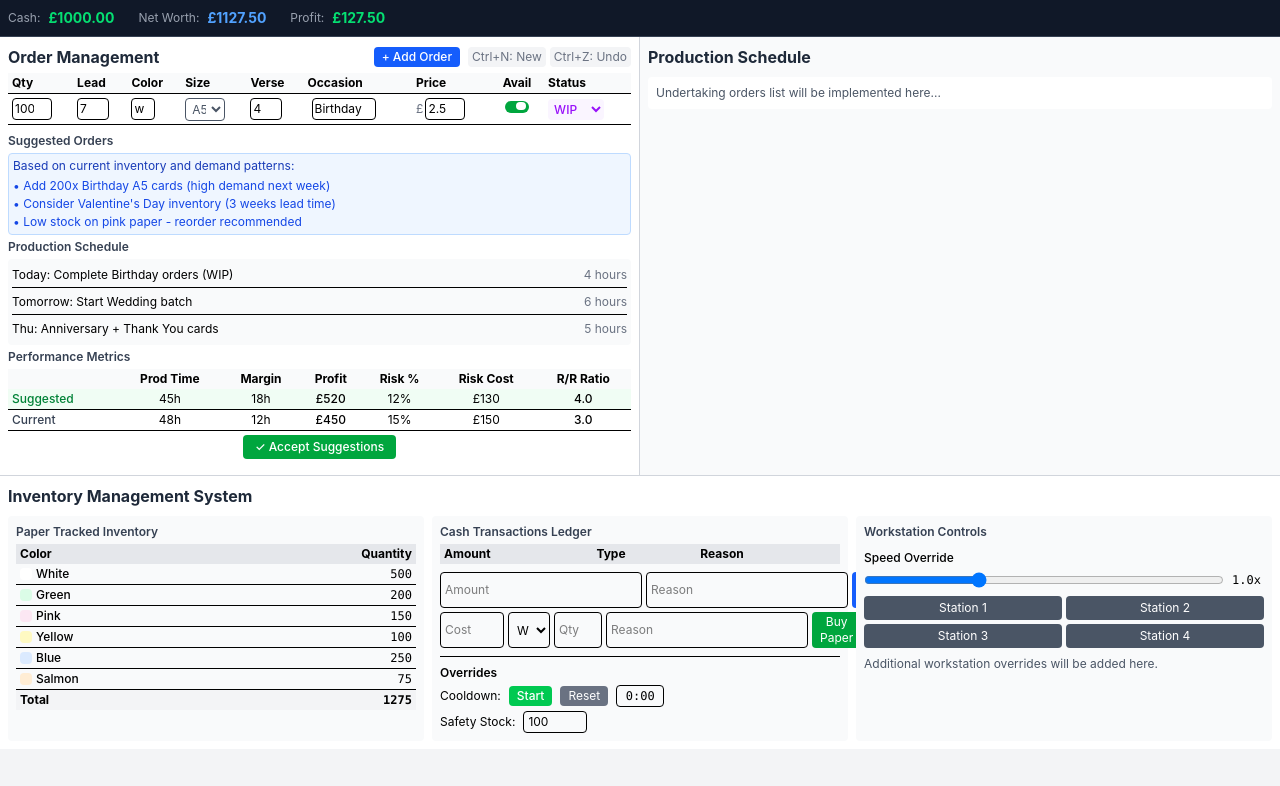
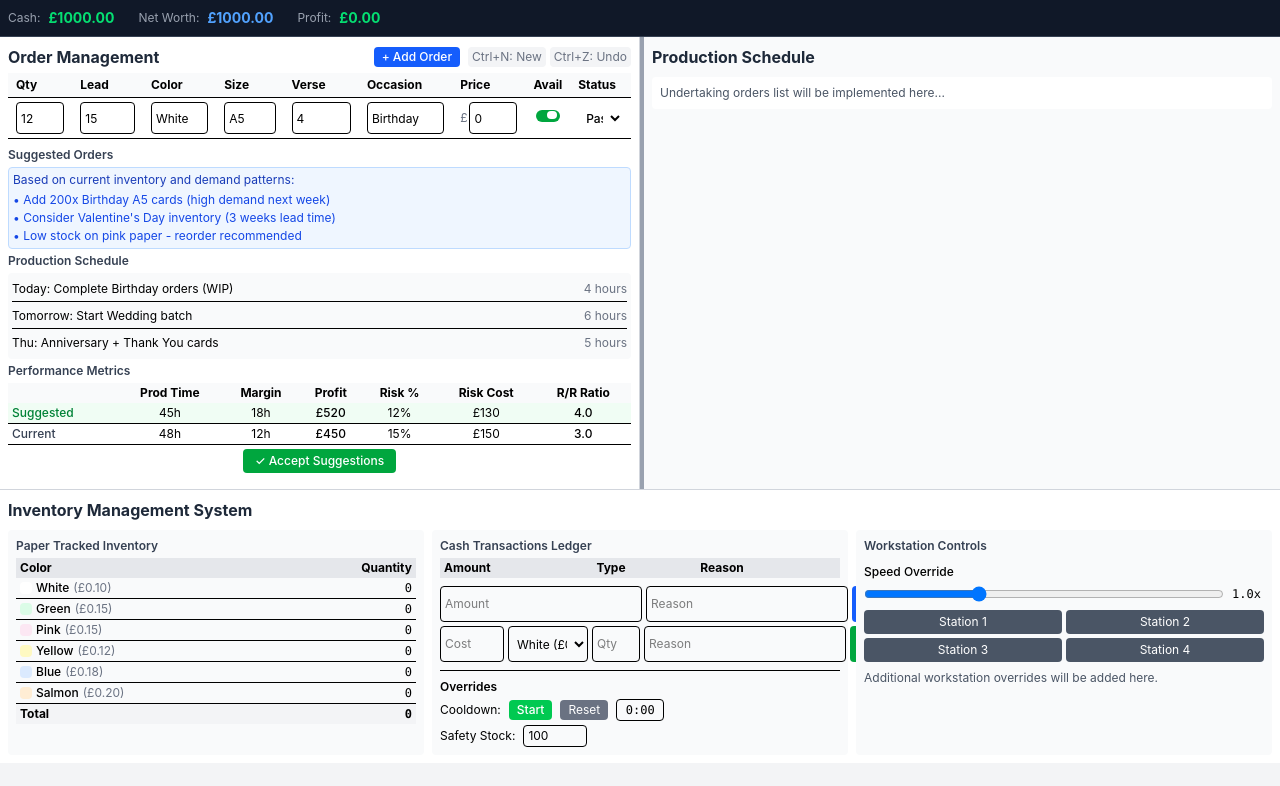
Before and after one commit to leo-hammett/Production-Game, a React (Vite) app: page / in a window 1280 px wide. Shown: the top 786 px of the page. Built offline with nearby package versions, Linux system fonts and the light colour scheme.

Commit message:
Started adding in skeleton for orderCalculations

```diff
--- a/src/App.tsx
+++ b/src/App.tsx
@@ -3,14 +3,14 @@ import "./App.css";
 
 // Types
 type OrderStatus =
-  | "cancelled"
+  | "passive"
   | "ordered"
   | "pending_inventory"
   | "WIP"
   | "sent"
   | "approved"
   | "other";
-type PaperColor = "w" | "g" | "p" | "y" | "b" | "s" | string;
+type PaperColor = "w" | "g" | "p" | "y" | "b" | "s" | string; //other colours must be addable
 
 interface Order {
   id: string;
@@ -23,11 +23,10 @@ interface Order {
   price: number;
   available: boolean;
   status: OrderStatus;
+  startTime?: number;
+  dueTime?: number;
 }
 
-interface SuggestedOrder extends Order {
-  confidence: number;
-}
 
 interface PaperInventory {
   [color: string]: number;
@@ -43,47 +42,50 @@ interface Transaction {
   reason: string;
 }
 
-// Sample occasions for autocomplete
-const OCCASIONS = [
-  "Birthday",
-  "Wedding",
-  "Anniversary",
+let OCCASIONS = [
   "Christmas",
-  "Valentine's Day",
+  "New Year",
+  "Wife's Birthday",
+  "Father's Birthday",
+  "Get Well Soon",
+  "Baby Girl",
+  "Baby Triplets",
+  "Good Luck",
+  "St David's Day",
   "Mother's Day",
-  "Father's Day",
+  "Examination Pass",
+  "Marriage",
+  "Pregnancy",
+  "New Job",
+  "18 Birthday",
+  "Driving Test Pass",
+  "New Home",
+  "Passover",
   "Easter",
-  "Graduation",
-  "New Baby",
-  "Get Well Soon",
-  "Thank You",
-  "Congratulations",
-  "Sympathy",
-  "Retirement",
-  "Hanukkah",
-  "Diwali",
-  "Eid",
-  "New Year",
-  "Halloween",
-];
+  "Silver Wedding",
+]; // Must have the ability to add new occasions
 
 function App() {
+  // Resizable panes state
+  const [leftPaneWidth, setLeftPaneWidth] = useState(50); // percentage
+  const [isDragging, setIsDragging] = useState(false);
+  const dividerRef = useRef<HTMLDivElement>(null);
+
   const [orders, setOrders] = useState<Order[]>([
     {
       id: "1",
-      quantity: 100,
-      leadTime: 7,
+      quantity: 12,
+      leadTime: 15,
       paperColor: "w",
       size: "A5",
       verseSize: 4,
       occasion: "Birthday",
-      price: 2.5,
+      price: 0,
       available: true,
-      status: "WIP",
+      status: "passive",
     },
-  ]);
+  ]); //can someone update this comment to tell me if we need to pre-populate these values, I'd much rather leave some of them blank.
 
-  const [suggestedOrders, setSuggestedOrders] = useState<SuggestedOrder[]>([]);
   const [showUndo, setShowUndo] = useState(false);
   const [previousOrders, setPreviousOrders] = useState<Order[]>([]);
   const [occasionSearch, setOccasionSearch] = useState("");
@@ -92,15 +94,21 @@ function App() {
   const occasionInputRefs = useRef<{ [key: string]: HTMLInputElement | null }>(
     {},
   );
+  const colorInputRefs = useRef<{ [key: string]: HTMLInputElement | null }>(
+    {},
+  );
+  const [activeColorIndex, setActiveColorIndex] = useState(-1);
+  const [colorSearch, setColorSearch] = useState("");
+  const [filteredColors, setFilteredColors] = useState<string[]>([]);
 
-  // Inventory Management State
+  // Inventory Management State - the game starts with nothing, then we will manually buy
   const [paperInventory, setPaperInventory] = useState<PaperInventory>({
-    w: 500,
-    g: 200,
-    p: 150,
-    y: 100,
-    b: 250,
-    s: 75,
+    w: 0,
+    g: 0,
+    p: 0,
+    y: 0,
+    b: 0,
+    s: 0,
   });
   const [transactions, setTransactions] = useState<Transaction[]>([]);
   const [cash, setCash] = useState(1000);
@@ -132,17 +140,38 @@ function App() {
       });
   };
 
+  // Color definitions with fixed prices per sheet
+  const PAPER_COLORS = [
+    { code: "w", name: "White", class: "bg-white", price: 0.10 },
+    { code: "g", name: "Green", class: "bg-green-100", price: 0.15 },
+    { code: "p", name: "Pink", class: "bg-pink-100", price: 0.15 },
+    { code: "y", name: "Yellow", class: "bg-yellow-100", price: 0.12 },
+    { code: "b", name: "Blue", class: "bg-blue-100", price: 0.18 },
+    { code: "s", name: "Salmon", class: "bg-orange-100", price: 0.20 },
+  ];
+
+  // Get color name from code
+  const getColorName = (code: string) => {
+    const color = PAPER_COLORS.find(c => c.code === code);
+    return color?.name || code;
+  };
+
+  // Get color code from name
+  const getColorCode = (name: string) => {
+    const color = PAPER_COLORS.find(c => c.name.toLowerCase() === name.toLowerCase());
+    return color?.code || name;
+  };
+
+  // Get color price from code
+  const getColorPrice = (code: string) => {
+    const color = PAPER_COLORS.find(c => c.code === code);
+    return color?.price || 0.10;
+  };
+
   // Color mapping for paper colors
   const getColorClass = (color: PaperColor) => {
-    const colorMap: { [key: string]: string } = {
-      w: "bg-white",
-      g: "bg-green-100",
-      p: "bg-pink-100",
-      y: "bg-yellow-100",
-      b: "bg-blue-100",
-      s: "bg-orange-100",
-    };
-    return colorMap[color] || "bg-gray-100";
+    const colorDef = PAPER_COLORS.find(c => c.code === color || c.name === color);
+    return colorDef?.class || "bg-gray-100";
   };
 
   // Get row color based on availability and status
@@ -214,6 +243,35 @@ function App() {
     }
   };
 
+  // Handle pane resizing
+  useEffect(() => {
+    const handleMouseMove = (e: MouseEvent) => {
+      if (!isDragging) return;
+      const newWidth = (e.clientX / window.innerWidth) * 100;
+      if (newWidth >= 20 && newWidth <= 80) {
+        setLeftPaneWidth(newWidth);
+      }
+    };
+
+    const handleMouseUp = () => {
+      setIsDragging(false);
+    };
+
+    if (isDragging) {
+      document.addEventListener('mousemove', handleMouseMove);
+      document.addEventListener('mouseup', handleMouseUp);
+      document.body.style.cursor = 'col-resize';
+      document.body.style.userSelect = 'none';
+    }
+
+    return () => {
+      document.removeEventListener('mousemove', handleMouseMove);
+      document.removeEventListener('mouseup', handleMouseUp);
+      document.body.style.cursor = '';
+      document.body.style.userSelect = '';
+    };
+  }, [isDragging]);
+
   // Keyboard shortcuts
   useEffect(() => {
     const handleKeyDown = (e: KeyboardEvent) => {
@@ -256,7 +314,7 @@ function App() {
   const calculateNetWorth = () => {
     const paperValue = Object.entries(paperInventory).reduce(
       (total, [color, qty]) => {
-        return total + qty * 0.1; // Assuming £0.10 per sheet
+        return total + qty * getColorPrice(color);
       },
       0,
     );
@@ -379,9 +437,9 @@ function App() {
       </div>
 
       {/* Two-pane section */}
-      <div className="flex">
+      <div className="flex relative">
         {/* Left Pane - Order Management */}
-        <div className="w-1/2 bg-white border-r border-gray-300">
+        <div className="bg-white border-r border-gray-300" style={{ width: `${leftPaneWidth}%` }}>
           <div className="p-2">
             <div className="flex justify-between items-center mb-1">
               <h2 className="text-base font-bold text-gray-800">
@@ -407,19 +465,19 @@ function App() {
             </div>
 
             {/* Orders Table */}
-            <div className="mb-2">
+            <div className="mb-2 overflow-x-auto">
               <table className="w-full text-xs">
                 <thead className="bg-gray-50 border-b">
                   <tr>
-                    <th className="px-1 py-0.5 text-left text-xs">Qty</th>
-                    <th className="px-1 py-0.5 text-left text-xs">Lead</th>
-                    <th className="px-1 py-0.5 text-left text-xs">Color</th>
-                    <th className="px-1 py-0.5 text-left text-xs">Size</th>
-                    <th className="px-1 py-0.5 text-left text-xs">Verse</th>
-                    <th className="px-1 py-0.5 text-left text-xs">Occasion</th>
-                    <th className="px-1 py-0.5 text-left text-xs">Price</th>
-                    <th className="px-1 py-0.5 text-center text-xs">Avail</th>
-                    <th className="px-1 py-0.5 text-left text-xs">Status</th>
+                    <th className="px-2 py-1 text-left text-xs whitespace-nowrap">Qty</th>
+                    <th className="px-2 py-1 text-left text-xs whitespace-nowrap">Lead</th>
+                    <th className="px-2 py-1 text-left text-xs whitespace-nowrap">Color</th>
+                    <th className="px-2 py-1 text-left text-xs whitespace-nowrap">Size</th>
+                    <th className="px-2 py-1 text-left text-xs whitespace-nowrap">Verse</th>
+                    <th className="px-2 py-1 text-left text-xs whitespace-nowrap">Occasion</th>
+                    <th className="px-2 py-1 text-left text-xs whitespace-nowrap">Price</th>
+                    <th className="px-2 py-1 text-center text-xs whitespace-nowrap">Avail</th>
+                    <th className="px-2 py-1 text-left text-xs whitespace-nowrap">Status</th>
                   </tr>
                 </thead>
                 <tbody>
@@ -428,72 +486,119 @@ function App() {
                       key={order.id}
                       className={`border-b hover:bg-gray-50 ${getRowColorClass(order)}`}
                     >
-                      <td className="px-1 py-0.5">
+                      <td className="px-2 py-1">
                         <input
-                          type="number"
+                          type="text"
                           value={order.quantity}
                           onChange={(e) =>
                             updateOrder(
                               order.id,
                               "quantity",
-                              parseInt(e.target.value),
+                              parseInt(e.target.value) || 0,
                             )
                           }
-                          className="w-10 px-0.5 py-0.5 border rounded text-xs"
+                          className="w-full px-1 py-1.5 border rounded text-xs h-8"
                         />
                       </td>
-                      <td className="px-1 py-0.5">
+                      <td className="px-2 py-1">
                         <input
-                          type="number"
+                          type="text"
                           value={order.leadTime}
                           onChange={(e) =>
                             updateOrder(
                               order.id,
                               "leadTime",
-                              parseInt(e.target.value),
+                              parseInt(e.target.value) || -1,
                             )
                           }
-                          className="w-8 px-0.5 py-0.5 border rounded text-xs"
+                          className="w-full px-1 py-1.5 border rounded text-xs h-8"
                           placeholder="∞"
                         />
                       </td>
-                      <td className="px-1 py-0.5">
+                      <td className="px-2 py-1 relative">
+                        <input
+                          ref={(el) =>
+                            (colorInputRefs.current[order.id] = el)
+                          }
+                          type="text"
+                          value={getColorName(order.paperColor)}
+                          onChange={(e) => {
+                            const value = e.target.value;
+                            setColorSearch(value);
+                            setFilteredColors(fuzzySearch(value, PAPER_COLORS.map(c => c.name)));
+                            // Try to match color immediately if exact match
+                            const exactMatch = PAPER_COLORS.find(c =>
+                              c.name.toLowerCase() === value.toLowerCase()
+                            );
+                            if (exactMatch) {
+                              updateOrder(order.id, "paperColor", exactMatch.code);
+                            }
+                          }}
+                          onFocus={(e) => {
+                            setColorSearch(e.target.value);
+                            setFilteredColors(
+                              fuzzySearch(e.target.value, PAPER_COLORS.map(c => c.name))
+                            );
+                            setActiveColorIndex(index);
+                          }}
+                          onBlur={() => {
+                            setTimeout(() => {
+                              setActiveColorIndex(-1);
+                              setFilteredColors([]);
+                            }, 200);
+                          }}
+                          className={`w-full px-1 py-1.5 border rounded text-xs h-8 ${getColorClass(order.paperColor)}`}
+                          placeholder="Color..."
+                        />
+                        {activeColorIndex === index &&
+                          filteredColors.length > 0 && (
+                            <div className="absolute z-50 top-full left-0 w-full bg-white border rounded shadow-lg">
+                              {filteredColors.map((colorName) => {
+                                const color = PAPER_COLORS.find(c => c.name === colorName);
+                                return (
+                                  <button
+                                    key={colorName}
+                                    onMouseDown={(e) => {
+                                      e.preventDefault();
+                                      if (color) {
+                                        updateOrder(order.id, "paperColor", color.code);
+                                      }
+                                      setFilteredColors([]);
+                                      setActiveColorIndex(-1);
+                                    }}
+                                    className={`block w-full text-left px-2 py-1 hover:bg-blue-50 text-xs ${color?.class} flex justify-between items-center`}
+                                  >
+                                    <span>{colorName}</span>
+                                    <span className="text-gray-500">£{color?.price.toFixed(2)}/sheet</span>
+                                  </button>
+                                );
+                              })}
+                            </div>
+                          )}
+                      </td>
+                      <td className="px-2 py-1">
                         <input
                           type="text"
-                          value={order.paperColor}
-                          onChange={(e) =>
-                            updateOrder(order.id, "paperColor", e.target.value)
-                          }
-                          className={`w-6 px-0.5 py-0.5 border rounded text-xs ${getColorClass(order.paperColor)}`}
-                          maxLength={1}
-                          title="w=white, g=green, p=pink, y=yellow, b=blue, s=salmon"
-                        />
-                      </td>
-                      <td className="px-1 py-0.5">
-                        <select
                           value={order.size}
                           onChange={(e) =>
                             updateOrder(order.id, "size", e.target.value)
                           }
-                          className="w-10 px-0.5 py-0.5 border rounded text-gray-600 text-xs"
-                        >
-                          <option value="A5">A5</option>
-                          <option value="A6">A6</option>
-                          <option value="A7">A7</option>
-                        </select>
+                          className="w-full px-1 py-1.5 border rounded text-xs h-8"
+                          placeholder="Size"
+                        />
                       </td>
-                      <td className="px-1 py-0.5">
+                      <td className="px-2 py-1">
                         <input
-                          type="number"
+                          type="text"
                           value={order.verseSize}
                           onChange={(e) =>
                             updateOrder(
                               order.id,
                               "verseSize",
-                              parseInt(e.target.value),
+                              parseInt(e.target.value) || 0,
                             )
                           }
-                          className="w-8 px-0.5 py-0.5 border rounded text-xs"
+                          className="w-full px-1 py-1.5 border rounded text-xs h-8"
                         />
                       </td>
                       <td className="px-2 py-1 relative">
@@ -525,12 +630,12 @@ function App() {
                               setFilteredOccasions([]);
                             }, 200);
                           }}
-                          className="w-16 px-0.5 py-0.5 border rounded text-xs"
-                          placeholder="Type..."
+                          className="w-full px-1 py-1.5 border rounded text-xs h-8"
+                          placeholder="Occasion..."
                         />
                         {activeOccasionIndex === index &&
                           filteredOccasions.length > 0 && (
-                            <div className="absolute z-50 top-full left-0 w-24 bg-white border rounded shadow-lg">
+                            <div className="absolute z-50 top-full left-0 w-full bg-white border rounded shadow-lg max-h-32 overflow-y-auto">
                               {filteredOccasions.map((occasion) => (
                                 <button
                                   key={occasion}
@@ -548,21 +653,20 @@ function App() {
                             </div>
                           )}
                       </td>
-                      <td className="px-1 py-0.5">
+                      <td className="px-2 py-1">
                         <div className="flex items-center">
                           <span className="mr-0.5 text-gray-500">£</span>
                           <input
-                            type="number"
-                            step="0.01"
+                            type="text"
                             value={order.price}
                             onChange={(e) =>
                               updateOrder(
                                 order.id,
                                 "price",
-                                parseFloat(e.target.value),
+                                parseFloat(e.target.value) || 0,
                               )
                             }
-                            className="w-10 px-0.5 py-0.5 border rounded text-xs"
+                            className="w-full px-1 py-1.5 border rounded text-xs h-8"
                           />
                         </div>
                       </td>
@@ -583,7 +687,7 @@ function App() {
                           <div className="w-6 h-3 bg-gray-200 peer-focus:outline-none rounded-full peer peer-checked:after:translate-x-full peer-checked:after:border-white after:content-[''] after:absolute after:top-[1px] after:left-[1px] after:bg-white after:rounded-full after:h-2 after:w-2.5 after:transition-all peer-checked:bg-green-600"></div>
                         </label>
                       </td>
-                      <td className="px-1 py-0.5">
+                      <td className="px-2 py-1">
                         <select
                           value={order.status}
                           onChange={(e) =>
@@ -593,9 +697,9 @@ function App() {
                               e.target.value as OrderStatus,
                             )
                           }
-                          className={`w-14 px-0.5 py-0.5 rounded text-xs font-medium ${getStatusColor(order.status)}`}
+                          className={`w-full px-1 py-1.5 rounded text-xs font-medium h-8 ${getStatusColor(order.status)}`}
                         >
-                          <option value="cancelled">Cancel</option>
+                          <option value="passive">Passive</option>
                           <option value="ordered">Ordered</option>
                           <option value="pending_inventory">Pending</option>
                           <option value="WIP">WIP</option>
@@ -756,8 +860,15 @@ function App() {
             </div>
           </div>
         </div>
+        {/* Draggable Divider */}
+        <div
+          ref={dividerRef}
+          className="w-1 bg-gray-400 hover:bg-gray-500 cursor-col-resize transition-colors"
+          onMouseDown={() => setIsDragging(true)}
+        />
+
         {/* Right Pane - Production Schedule */}
-        <div className="w-1/2 bg-gray-50 p-2">
+        <div className="bg-gray-50 p-2 flex-1" style={{ width: `${100 - leftPaneWidth}%` }}>
           <div className="max-w-2xl mx-auto">
             <h2 className="text-base font-bold text-gray-800 mb-2">
               Production Schedule
@@ -799,19 +910,10 @@ function App() {
                             className={`w-3 h-3 rounded ${getColorClass(color)}`}
                           />
                           <span className="font-medium">
-                            {color === "w"
-                              ? "White"
-                              : color === "g"
-                                ? "Green"
-                                : color === "p"
-                                  ? "Pink"
-                                  : color === "y"
-                                    ? "Yellow"
-                                    : color === "b"
-                                      ? "Blue"
-                                      : color === "s"
-                                        ? "Salmon"
-                                        : color}
+                            {getColorName(color)}
+                          </span>
+                          <span className="text-gray-500 text-xs">
+                            (£{getColorPrice(color).toFixed(2)})
                           </span>
                         </div>
                       </td>
@@ -931,15 +1033,14 @@ function App() {
                     id="paperCost"
                   />
                   <select
-                    className="w-12 px-1 py-0.5 border rounded text-xs"
+                    className="w-20 px-1 py-0.5 border rounded text-xs"
                     id="paperColor"
                   >
-                    <option value="w">W</option>
-                    <option value="g">G</option>
-                    <option value="p">P</option>
-                    <option value="y">Y</option>
-                    <option value="b">B</option>
-                    <option value="s">S</option>
+                    {PAPER_COLORS.map(color => (
+                      <option key={color.code} value={color.code}>
+                        {color.name} (£{color.price.toFixed(2)})
+                      </option>
+                    ))}
                   </select>
                   <input
                     type="number"
```
Also changed, not shown: src/utils/orderCalculations.ts (added, +133 -0 lines).
